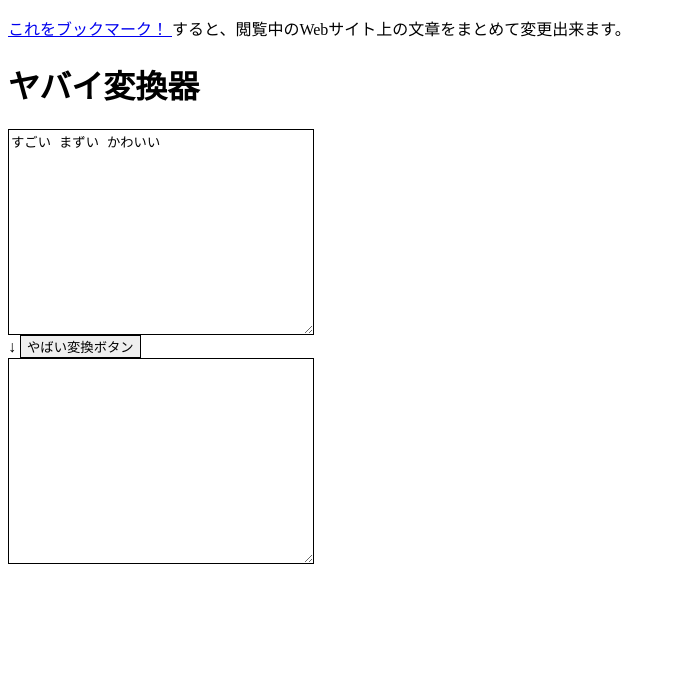
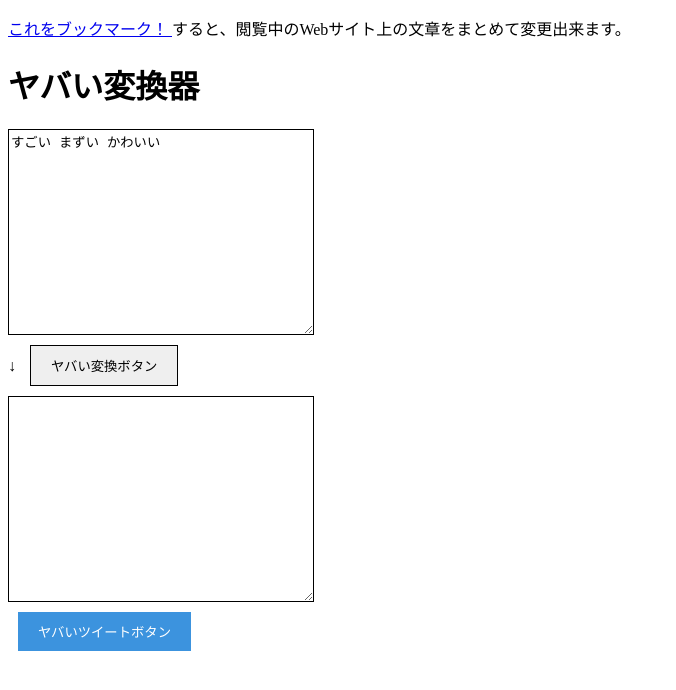
Before and after one commit to nabettu/fukasawa, a plain HTML site: page index.html in a window 1280 px wide. Shown: the whole page, without its empty margins (0-676 px from the left). Drawn offline with Linux system fonts and the light colour scheme.

Commit message:
ツイート

```diff
--- a/index.html
+++ b/index.html
@@ -14,7 +14,14 @@
       border: 1px solid #000;
     }
     button {
+      padding: 10px 20px;
       border: 1px solid #000;
+      margin: 10px;
+    }
+    #tweet {
+      background-color: #3c93de;
+      border: none;
+      color: #fff;
     }
   </style>
 
@@ -27,12 +34,13 @@
       </a>
       すると、閲覧中のWebサイト上の文章をまとめて変更出来ます。
     </p>
-    <h1>ヤバイ変換器</h1>
+    <h1>ヤバい変換器</h1>
     <textarea id="inputs">
 すごい まずい かわいい
     </textarea>
-    ↓ <button onClick="yabaTransform()">やばい変換ボタン</button>
+    ↓ <button onClick="yabaTransform()">ヤバい変換ボタン</button>
     <textarea id="output"> </textarea>
+    <button id="tweet" onClick="tweet()">ヤバいツイートボタン</button>
     <script>
       var data = [
         "おおきい",
@@ -246,6 +254,14 @@
           "ヤバい"
         );
       }
+
+      function tweet() {
+        var twtext = document.getElementById("output").value;
+        var twurl =
+          "https://twitter.com/share?url=https://nabettu.github.io/fukasawa/&text=" +
+          encodeURI(twtext + " #ヤバイ変換器");
+        window.open(twurl);
+      }
     </script>
   </body>
 </html>
```
